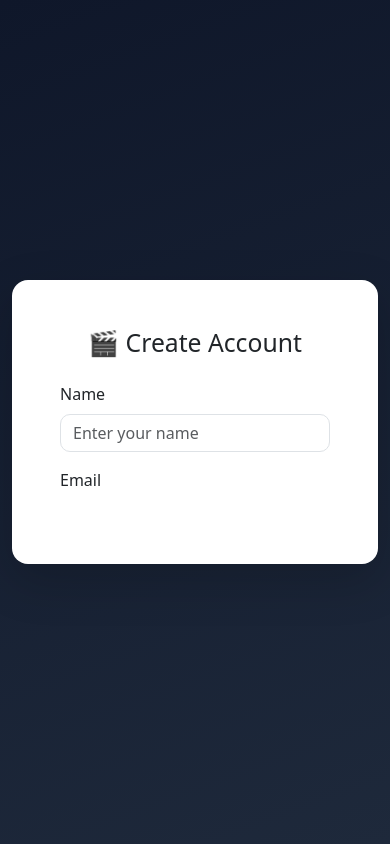
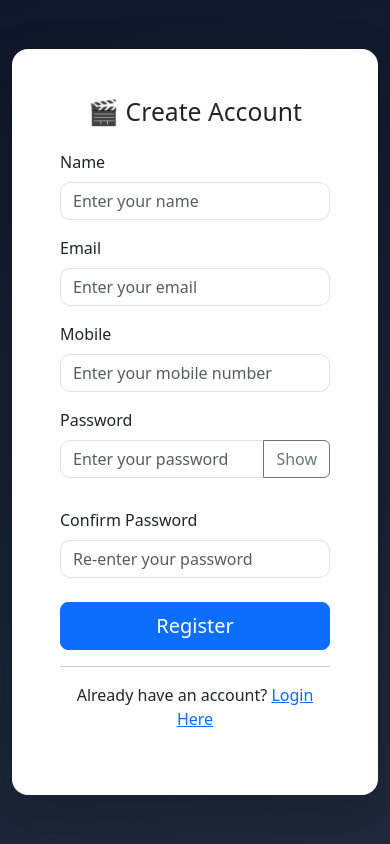
Before and after one commit to Haritha14-fab/MovieRecommendationSystem, a Flask app: page /register in a window 390 px wide. Run offline with Flask 2, Linux system fonts and the light colour scheme.

Commit message:
fix: restore corrupted register.html with all missing sections
- Restore truncated file (was cut off at line 74 mid-attribute)
- Add missing email input placeholder and required attribute
- Add mobile phone number field (optional, used by backend)
- Add password field with show/hide toggle button (id=showPassword)
- Add password strength indicator bar (id=strengthBar, id=strengthText)
- Add confirm password field with match message (id=confirmPassword, id=matchMessage)
- Add submit button
- Add login link for existing users
- Add register.js script reference
- Add closing HTML tags (form, divs, body, html)
- Add lang=en attribute to html tag
- Add role=alert to error/success message divs for accessibility
- Add for/id label associations for all form inputs
- Add aria-label to show password button

Co-Authored-By: Devin AI <158243242+devin-ai-integration[bot]@users.noreply.github.com>

```diff
--- a/templates/register.html
+++ b/templates/register.html
@@ -1,9 +1,9 @@
 <!DOCTYPE html>
-<html>
+<html lang="en">
 <head>
     <meta charset="UTF-8">
     <meta name="viewport"
-          content="width=device-width, initial-scale=1">
+          content="width=device-width, initial-scale=1.0">
 
     <title>Register | Movie Recommendation System</title>
 
@@ -34,14 +34,14 @@
 
                     <!-- Error Message -->
                     {% if error %}
-                    <div class="alert alert-danger">
+                    <div class="alert alert-danger" role="alert">
                         {{ error }}
                     </div>
                     {% endif %}
 
                     <!-- Success Message -->
                     {% if success %}
-                    <div class="alert alert-success">
+                    <div class="alert alert-success" role="alert">
                         {{ success }}
                     </div>
                     {% endif %}
@@ -52,11 +52,12 @@
 
                         <!-- Name -->
                         <div class="mb-3">
-                            <label class="form-label">
+                            <label for="username" class="form-label">
                                 Name
                             </label>
 
                             <input type="text"
+                                   id="username"
                                    name="username"
                                    class="form-control"
                                    placeholder="Enter your name"
@@ -65,10 +66,117 @@
 
                         <!-- Email -->
                         <div class="mb-3">
-                            <label class="form-label">
+                            <label for="email" class="form-label">
                                 Email
                             </label>
 
                             <input type="email"
+                                   id="email"
                                    name="email"
                                    class="form-control"
+                                   placeholder="Enter your email"
+                                   required>
+                        </div>
+
+                        <!-- Mobile (optional) -->
+                        <div class="mb-3">
+                            <label for="mobile" class="form-label">
+                                Mobile
+                            </label>
+
+                            <input type="tel"
+                                   id="mobile"
+                                   name="mobile"
+                                   class="form-control"
+                                   placeholder="Enter your mobile number">
+                        </div>
+
+                        <!-- Password -->
+                        <div class="mb-3">
+                            <label for="password" class="form-label">
+                                Password
+                            </label>
+
+                            <div class="input-group">
+                                <input type="password"
+                                       id="password"
+                                       name="password"
+                                       class="form-control"
+                                       placeholder="Enter your password"
+                                       required>
+
+                                <button type="button"
+                                        class="btn btn-outline-secondary"
+                                        id="showPassword"
+                                        aria-label="Show password">
+                                    Show
+                                </button>
+                            </div>
+
+                            <!-- Password Strength Indicator -->
+                            <div class="progress mt-2">
+                                <div class="progress-bar"
+                                     id="strengthBar"
+                                     role="progressbar"
+                                     aria-valuenow="0"
+                                     aria-valuemin="0"
+                                     aria-valuemax="100">
+                                </div>
+                            </div>
+
+                            <small id="strengthText" class="form-text"></small>
+                        </div>
+
+                        <!-- Confirm Password -->
+                        <div class="mb-4">
+                            <label for="confirmPassword" class="form-label">
+                                Confirm Password
+                            </label>
+
+                            <input type="password"
+                                   id="confirmPassword"
+                                   name="confirm_password"
+                                   class="form-control"
+                                   placeholder="Re-enter your password"
+                                   required>
+
+                            <small id="matchMessage" class="form-text"></small>
+                        </div>
+
+                        <!-- Submit Button -->
+                        <div class="d-grid">
+                            <button type="submit"
+                                    class="btn btn-primary btn-lg">
+                                Register
+                            </button>
+                        </div>
+
+                    </form>
+
+                    <hr>
+
+                    <!-- Link to Login -->
+                    <div class="text-center">
+                        <p>
+                            Already have an account?
+                            <a href="{{ url_for('auth.login') }}">
+                                Login Here
+                            </a>
+                        </p>
+                    </div>
+
+                </div>
+
+            </div>
+
+        </div>
+
+    </div>
+
+</div>
+
+<!-- Custom JavaScript -->
+<script src="{{ url_for('static', filename='js/register.js') }}"></script>
+
+</body>
+</html>
```
